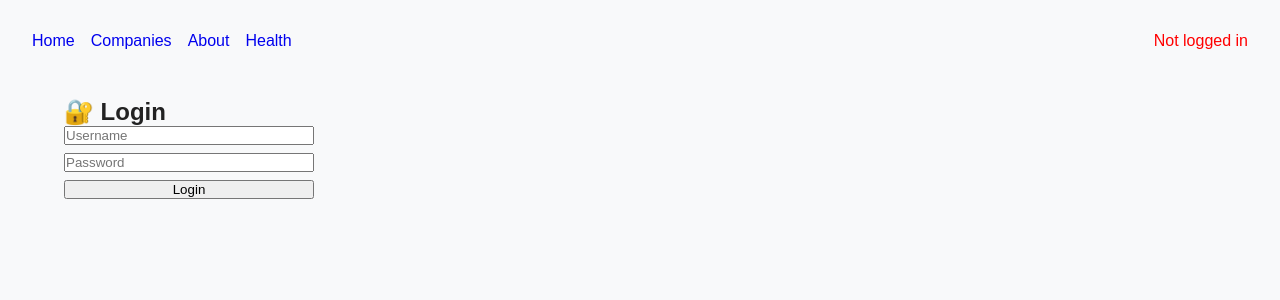
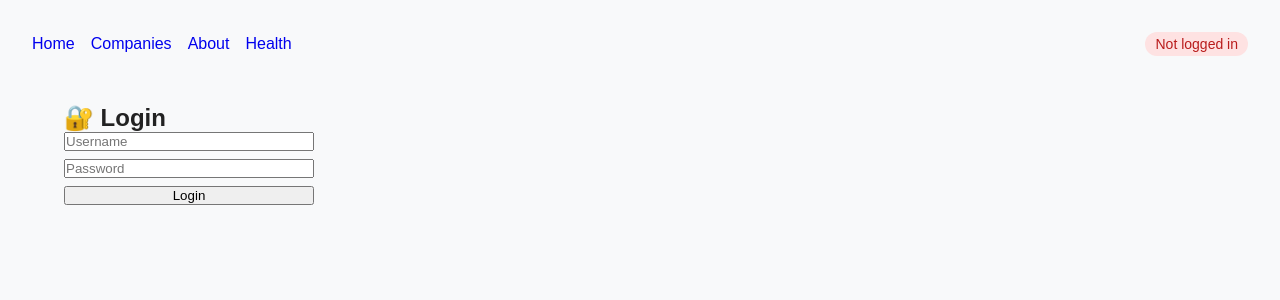
Before and after one commit to rluetken-dev/portfolio-analytics-frontend, a React (Vite) app: page /login in a window 1280 px wide. Shown: the top 300 px of the page. Built offline with nearby package versions, Linux system fonts and the light colour scheme; no server answers.

Commit message:
style(auth): improve AuthBadge with pill design and styled logout button

```diff
--- a/src/components/AuthBadge.tsx
+++ b/src/components/AuthBadge.tsx
@@ -3,17 +3,60 @@ import { useAuth } from "../hooks/useAuth";
 export function AuthBadge() {
   const { user, isAuthenticated, logout } = useAuth();
 
-  // 🔹 Debug output
-  console.log("AuthBadge state:", { user, isAuthenticated });
-
   if (!isAuthenticated) {
-    return <span style={{ color: "red" }}>Not logged in</span>;
+    return (
+      <span
+        style={{
+          display: "inline-block",
+          padding: "4px 10px",
+          borderRadius: "999px",
+          backgroundColor: "#fee2e2", // light red
+          color: "#b91c1c", // dark red text
+          fontSize: "0.875rem",
+          fontWeight: 500,
+        }}
+      >
+        Not logged in
+      </span>
+    );
   }
 
   return (
     <div style={{ display: "flex", gap: "0.5rem", alignItems: "center" }}>
-      <span style={{ color: "green" }}>Logged in as: {user?.username}</span>
-      <button onClick={logout} style={{ padding: "0.25rem 0.5rem" }}>
+      <span
+        style={{
+          display: "inline-block",
+          padding: "4px 10px",
+          borderRadius: "999px",
+          backgroundColor: "#dcfce7", // light green
+          color: "#166534", // dark green text
+          fontSize: "0.875rem",
+          fontWeight: 500,
+        }}
+      >
+        {user?.username}
+      </span>
+      <button
+        onClick={logout}
+        style={{
+          padding: "4px 8px",
+          borderRadius: "6px",
+          border: "1px solid #ccc",
+          backgroundColor: "white",
+          cursor: "pointer",
+          transition: "all 0.2s ease",
+        }}
+        onMouseOver={(e) => {
+          (e.currentTarget as HTMLButtonElement).style.backgroundColor = "#ef4444"; // red
+          (e.currentTarget as HTMLButtonElement).style.color = "white";
+          (e.currentTarget as HTMLButtonElement).style.borderColor = "#ef4444";
+        }}
+        onMouseOut={(e) => {
+          (e.currentTarget as HTMLButtonElement).style.backgroundColor = "white";
+          (e.currentTarget as HTMLButtonElement).style.color = "black";
+          (e.currentTarget as HTMLButtonElement).style.borderColor = "#ccc";
+        }}
+      >
         Logout
       </button>
     </div>
```
